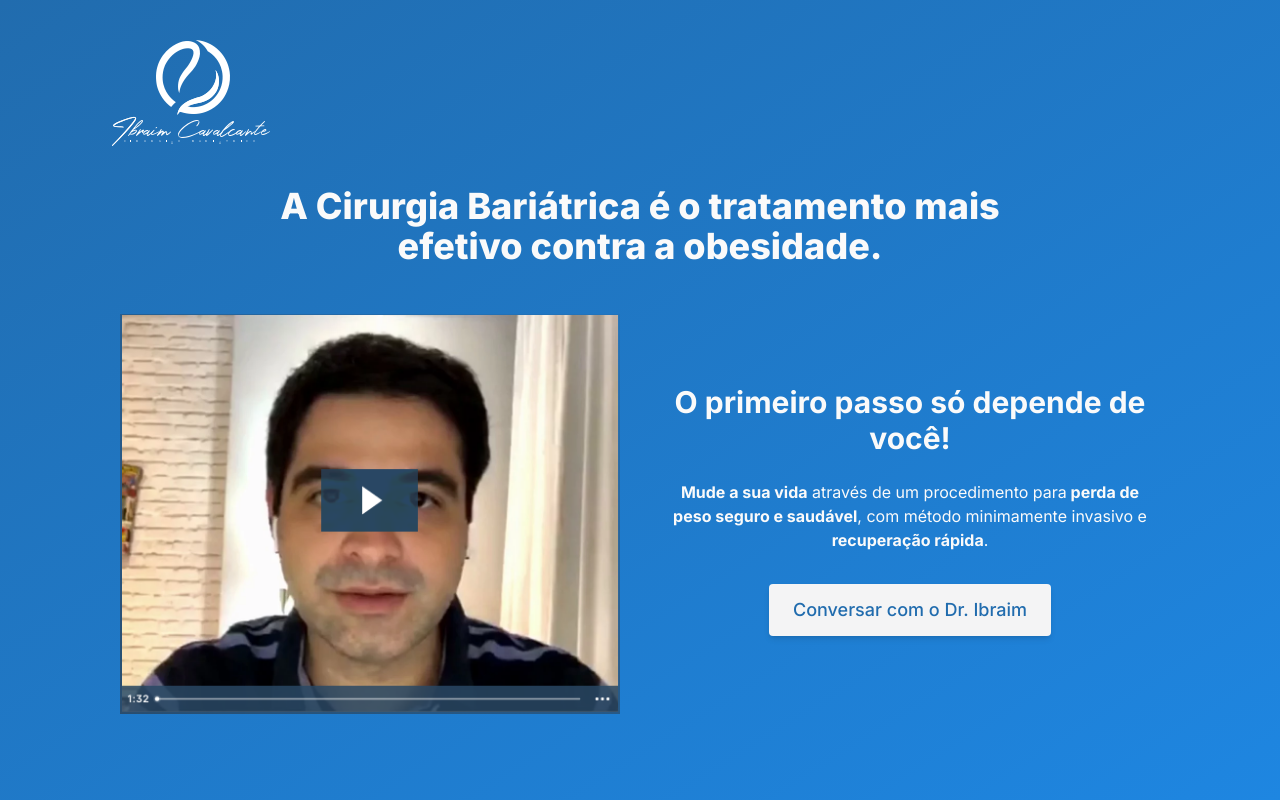
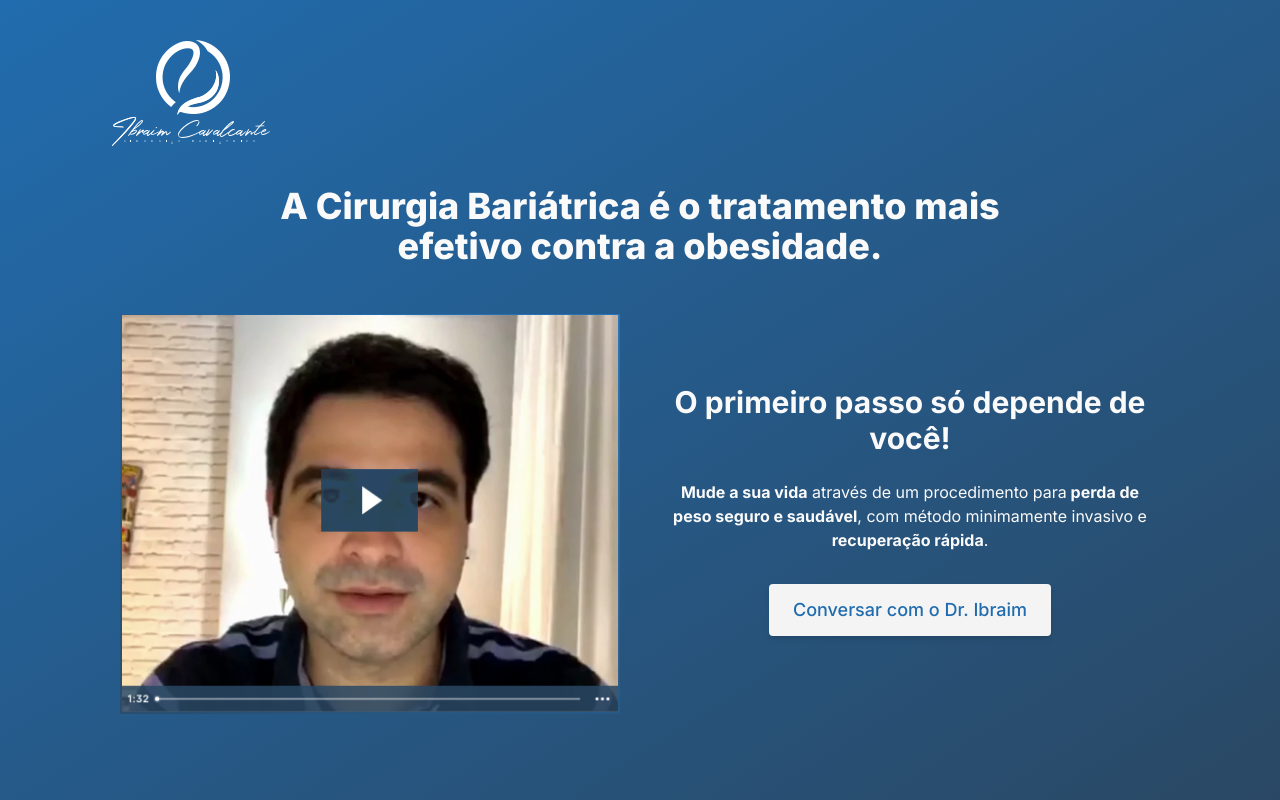
Before and after one commit to xandong/dr-ibraim, a React (Vite) app: page / in a window 1280 px wide. Shown: the top 800 px of the page. Built offline with nearby package versions, Linux system fonts and the light colour scheme.

Commit message:
style(InputField): alter color bg

```diff
--- a/src/components/InputField.tsx
+++ b/src/components/InputField.tsx
@@ -35,7 +35,7 @@ export function InputField({
         placeholder={placeHolder}
         value={value}
         onChange={(e) => setValue(e.target.value)}
-        className="min-w-[300px] max-h-[90%] p-2 bg-zinc-50border-b-2 border-zinc-200 rounded transition-colors duration-200 hover:border-primary-400/40 focus:border-primary-300 focus:outline-none"
+        className="min-w-[300px] max-h-[90%] p-2 bg-zinc-50 border-b-2 border-zinc-200 rounded transition-colors duration-200 hover:border-primary-400/40 focus:border-primary-300 focus:outline-none"
         required={required}
       />
     </fieldset>
--- a/src/pages/Index.tsx
+++ b/src/pages/Index.tsx
@@ -6,7 +6,7 @@ import { Section } from "../components/Section";
 export function Index() {
   return (
     <>
-      <section className="min-h-screen relative lg:px-28 md:px-10 px-2 sm:py-10 py-6 pb-16 flex flex-col text-primary items-center bg-gradient-to-br from-primary-600 to-primary-400 text-zinc-50">
+      <section className="min-h-screen relative lg:px-28 md:px-10 px-2 sm:py-10 py-6 pb-16 flex flex-col text-primary items-center bg-gradient-to-br  to-primary-800 from-primary-600 text-zinc-50">
         <header className="w-full pb-6">
           <img src="/logo-ibraim.png" alt="Logo Doutor Ibraim" />
         </header>
```
